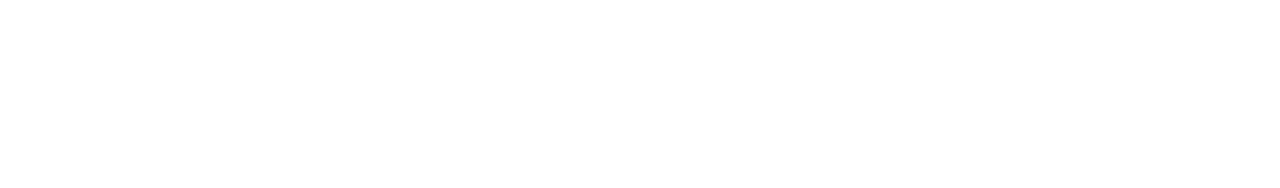
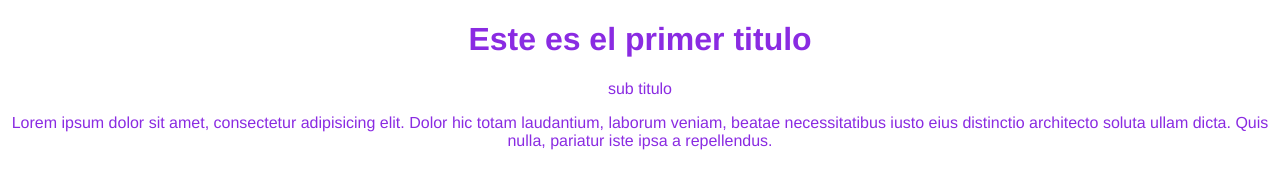
Before and after one commit to Piragua-art/curso-git, a plain HTML site: page index.html in a window 1280 px wide. Drawn offline with Linux system fonts and the light colour scheme.

Commit message:
Arranco mi proyecto real

```diff
--- /dev/null
+++ b/CSS/styles.css
@@ -0,0 +1,5 @@
+body {
+    font-family: 'Franklin Gothic Medium', 'Arial Narrow', Arial, sans-serif;
+    text-align: center;
+    color: blueviolet;
+}
--- a/index.html
+++ b/index.html
@@ -1,12 +1,15 @@
 <!DOCTYPE html>
-<html lang="en">
+<html lang="es-AR">
 <head>
     <meta charset="UTF-8">
     <meta http-equiv="X-UA-Compatible" content="IE=edge">
     <meta name="viewport" content="width=device-width, initial-scale=1.0">
-    <title>Document</title>
+    <title>Mi primer documenyo</title>
+    <link rel="stylesheet" href="./CSS/styles.css">
 </head>
 <body>
-
+    <h1>Este es el primer titulo</h1>
+    <p>sub titulo</p>
+    <p>Lorem ipsum dolor sit amet, consectetur adipisicing elit. Dolor hic totam laudantium, laborum veniam, beatae necessitatibus iusto eius distinctio architecto soluta ullam dicta. Quis nulla, pariatur iste ipsa a repellendus.</p>
 </body>
 </html>
```
